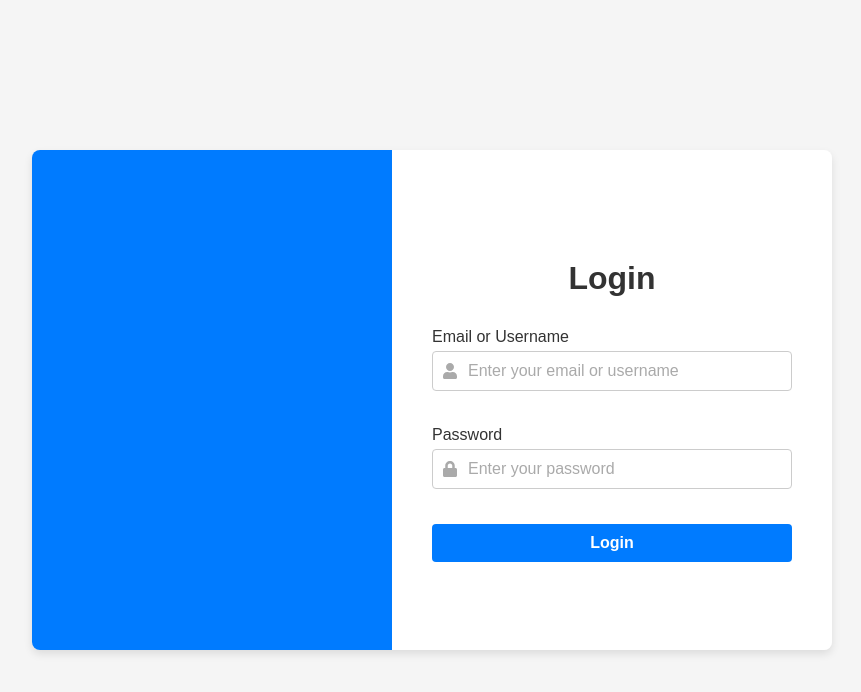
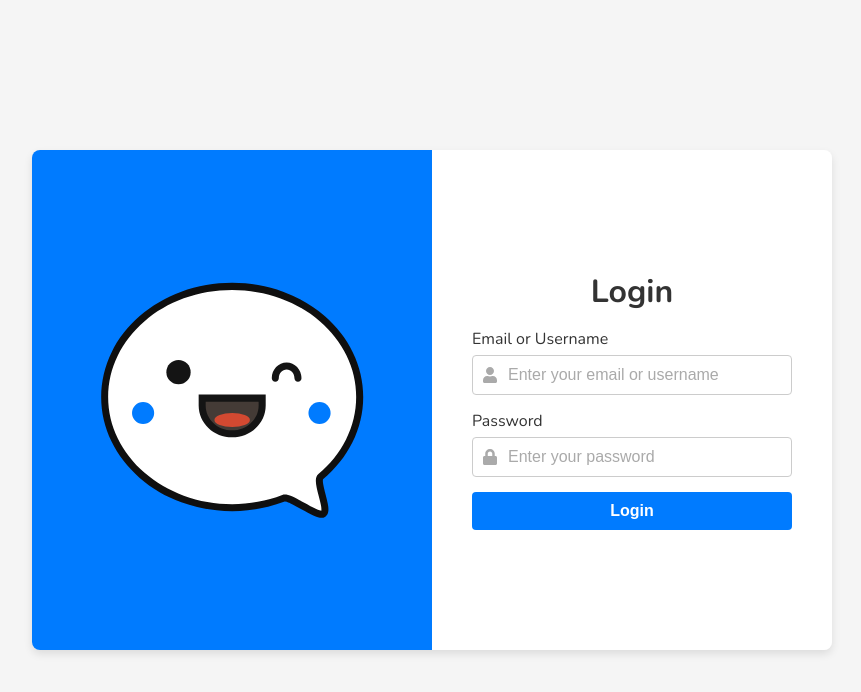
Before and after one commit to NoeOnDev/WhoChatOn-Front-end, a React (Vite) app: page / in a window 1280 px wide. Shown: the top 692 px of the page, without its empty margins (208-1069 px from the left). Built offline with nearby package versions, Linux system fonts and the light colour scheme.

Commit message:
feat: Add chatOn.svg and chatOnleft.svg icons

```diff
--- a/src/components/atoms/Title/Title.css
+++ b/src/components/atoms/Title/Title.css
@@ -4,5 +4,6 @@
     font-size: 2rem;
     font-weight: bold;
     color: #333;
-    margin-bottom: 1rem;
+    margin-top: 0rem;
+    margin-bottom: 0rem;
 }
--- a/src/components/molecules/LabeledInput/LabeledInput.css
+++ b/src/components/molecules/LabeledInput/LabeledInput.css
@@ -1,7 +1,6 @@
 .labeled-input {
     display: flex;
     flex-direction: column;
-    margin-bottom: 20px;
 }
 
 .labeled-input .default-label {
--- a/src/components/pages/LoginPage.css
+++ b/src/components/pages/LoginPage.css
@@ -3,7 +3,6 @@
     justify-content: center;
     align-items: center;
     height: 100vh;
-    font-family: Arial, sans-serif;
 }
 
 .login-container {
@@ -21,6 +20,7 @@
     display: flex;
     justify-content: center;
     align-items: center;
+    padding: 40px;
 }
 
 .login-form-container {
@@ -31,3 +31,7 @@
     flex-direction: column;
     justify-content: center;
 }
+
+.login-image {
+    transform: scaleX(-1);
+}
--- a/src/components/pages/LoginPage.tsx
+++ b/src/components/pages/LoginPage.tsx
@@ -2,12 +2,12 @@ import { useState } from 'react';
 import { FaUser, FaLock } from 'react-icons/fa';
 import { Form } from '../organisms/indexOrganisms';
 import { FormProps } from '../organisms/interfacesOrganisms';
+import WhoChatOnSvg from '../../assets/chatOn.svg';
 import './LoginPage.css';
 
 const LoginPage: React.FC = () => {
     const [identifier, setIdentifier] = useState('');
     const [password, setPassword] = useState('');
-    const [error, setError] = useState('');
 
     const validateUsernameOrEmail = (value: string): boolean => {
         const usernameRegex = /^[a-zA-Z0-9]{8,12}$/;
@@ -18,11 +18,7 @@ const LoginPage: React.FC = () => {
 
     const handleSubmit = (e: React.FormEvent<HTMLFormElement>) => {
         e.preventDefault();
-        if (!validateUsernameOrEmail(identifier)) {
-            setError('Please enter a valid username (8-12 alphanumeric characters) or email.');
-            return;
-        }
-        setError('');
+
         console.log('Identifier:', identifier);
         console.log('Password:', password);
     };
@@ -71,10 +67,9 @@ const LoginPage: React.FC = () => {
         <div className="login-page">
             <div className="login-container">
                 <div className="login-image-container">
-
+                    <img src={WhoChatOnSvg} alt="WhoChatOn" className="login-image" />
                 </div>
                 <div className="login-form-container">
-                    {error && <p className="error-message">{error}</p>}
                     <Form {...formProps} />
                 </div>
             </div>
```
Also changed, not shown: src/assets/chatOn.svg (added), src/assets/chatOnleft.svg (added).
